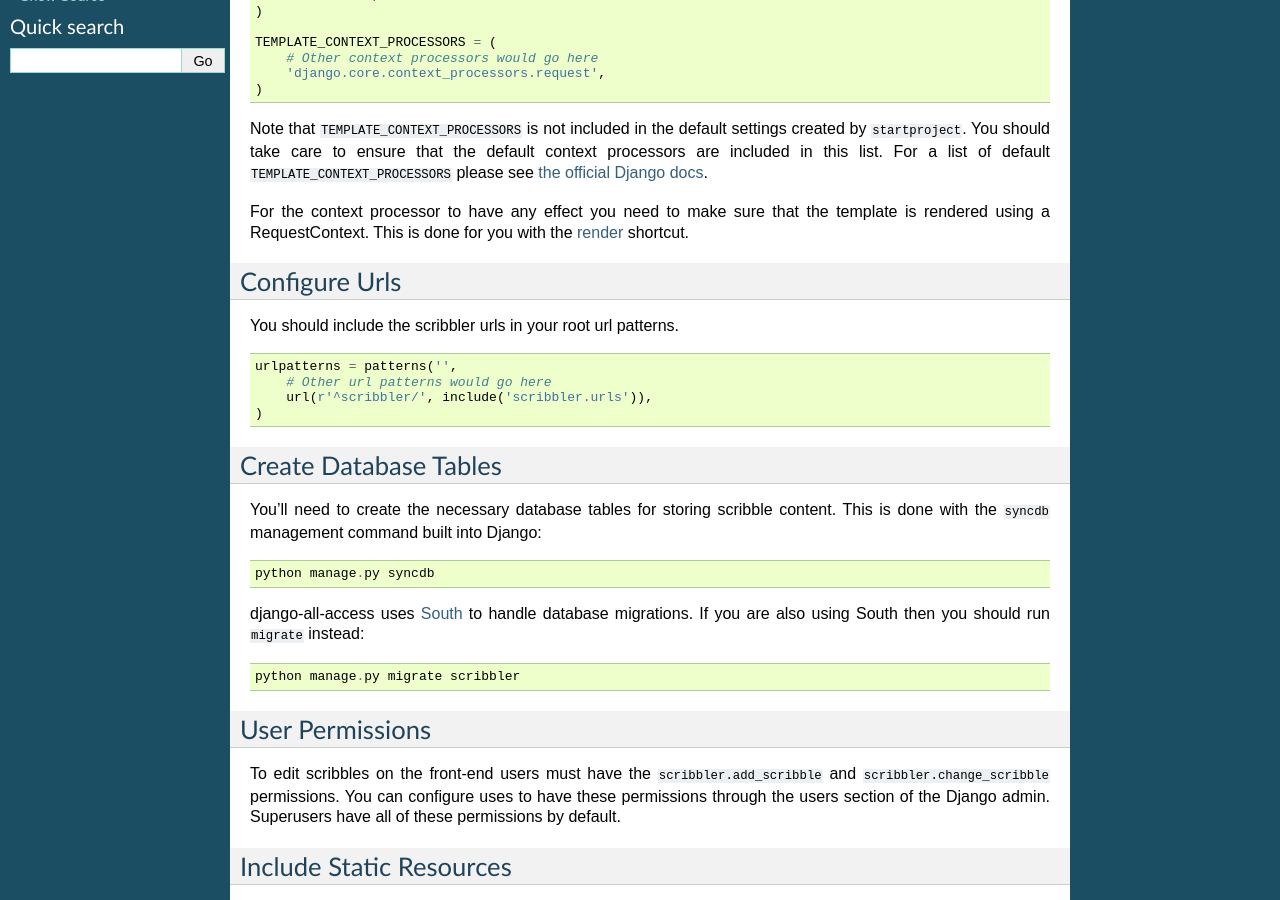
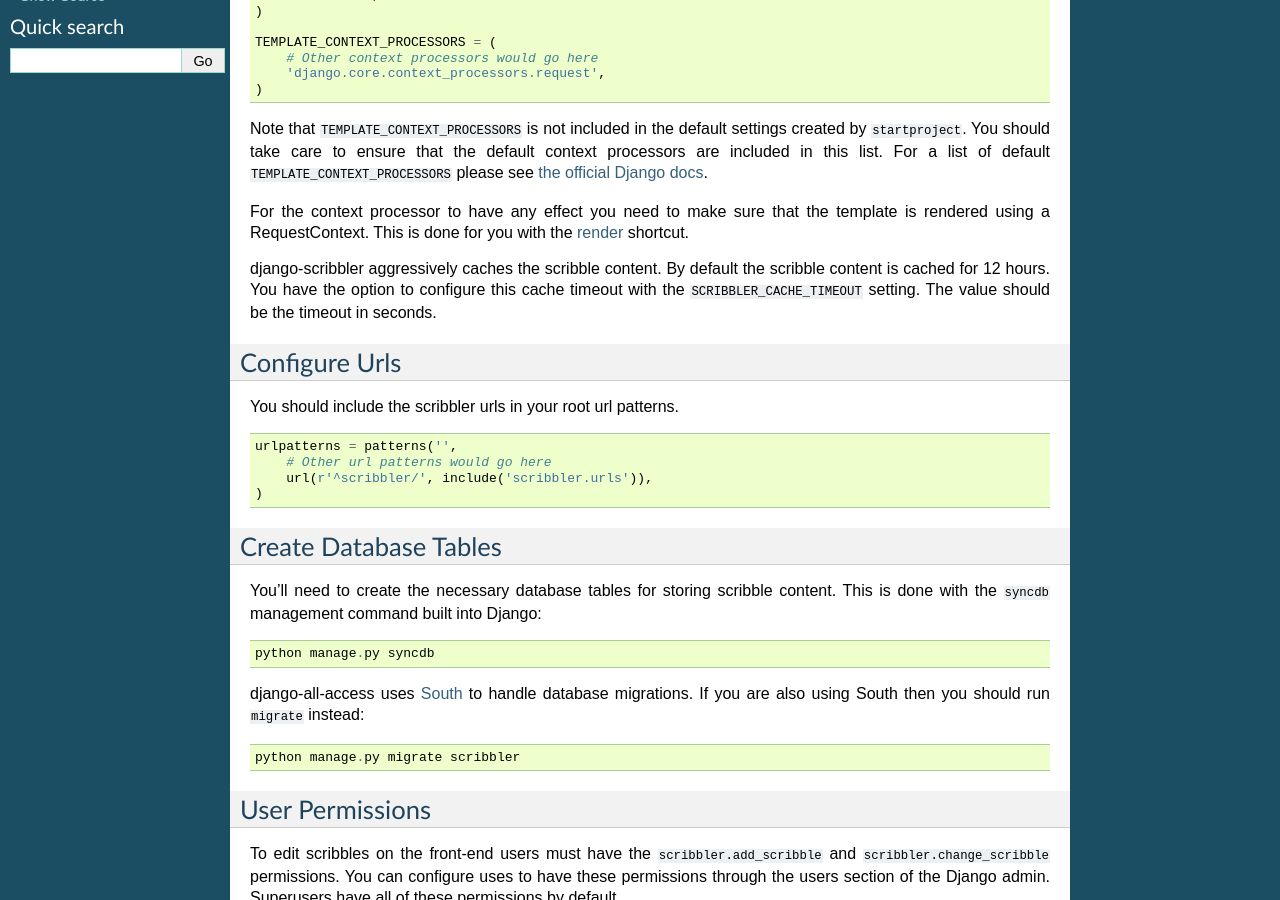
Before and after one commit to caktus/django-scribbler, a Sphinx documentation site: the page built from docs/quick-start.rst, in a window 1280 px wide and 900 px high, scrolled down 364 px. Built offline with Sphinx 7.4.7, drawn with Linux system fonts in a browser that asks for light colours.

Commit message:
Docs on caching timeout setting. Fixes #8.

```diff
--- a/docs/quick-start.rst
+++ b/docs/quick-start.rst
@@ -37,6 +37,11 @@
 For the context processor to have any effect you need to make sure that the template
 is rendered using a RequestContext. This is done for you with the
 `render <https://docs.djangoproject.com/en/1.4/topics/http/shortcuts/#render>`_ shortcut.
+
+django-scribbler aggressively caches the scribble content. By default the scribble
+content is cached for 12 hours. You have the option to configure this cache timeout
+with the ``SCRIBBLER_CACHE_TIMEOUT`` setting. The value should be the timeout in
+seconds.
 
 
 Configure Urls
```
